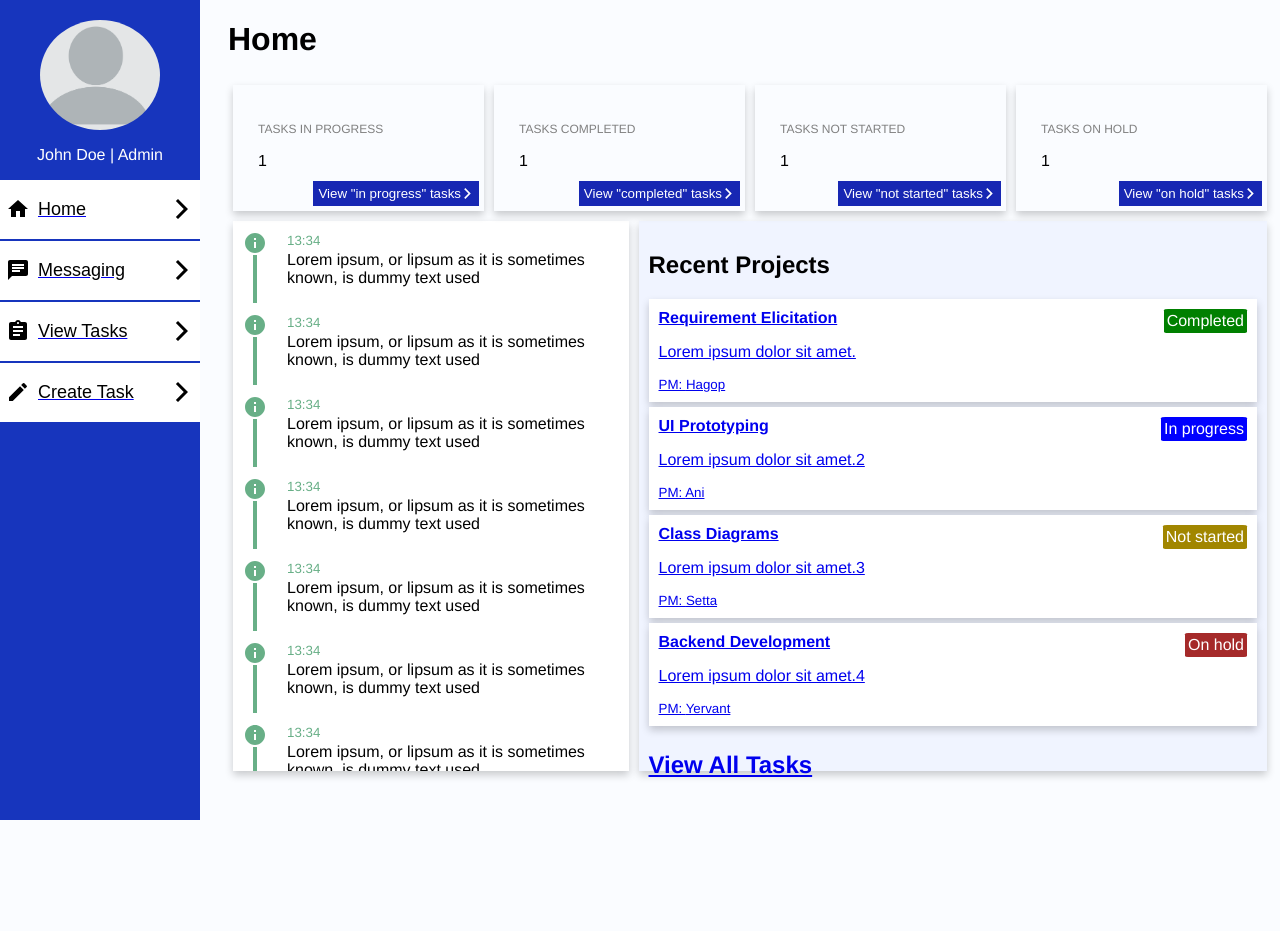
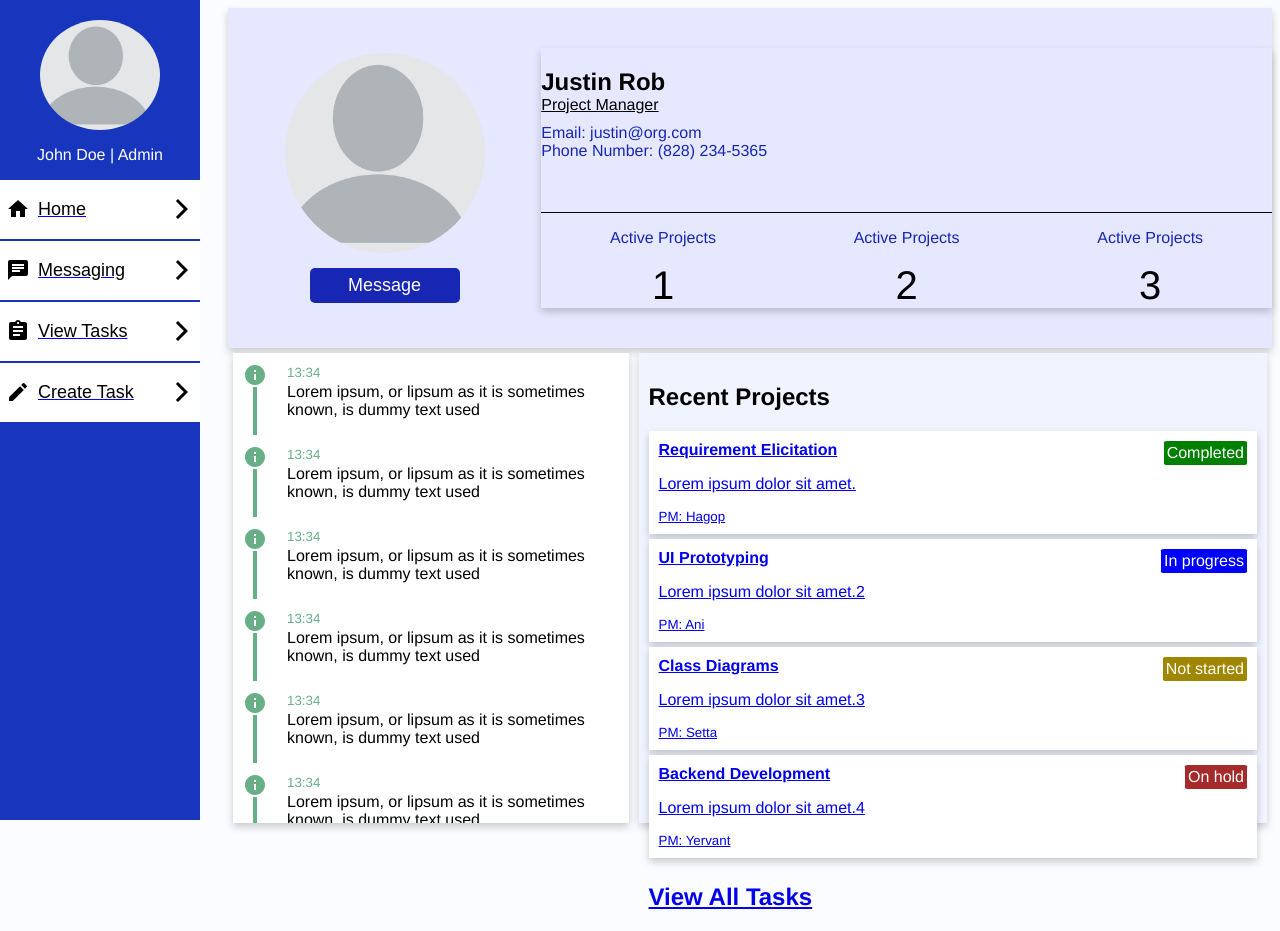
Before and after one commit to SevagSA/Project-Management-Software, a React (Create React App) app in the folder frontend/: page /profile-page in a window 1280 px wide. Before the commit the page ends 800 px from the top, so only its background shows below. Built offline with nearby package versions, Linux system fonts and the light colour scheme.

Commit message:
Created profile page (Profile and ProfileCard)

```diff
--- a/frontend/src/App.js
+++ b/frontend/src/App.js
@@ -13,6 +13,7 @@ import SidebarNav from "./Components/Nav/SidebarNav/SidebarNav";
 import TaskDetail from "./Components/Task/TaskDetail/TaskDetail"
 import Registration from "./Components/Authentication/Registration";
 import Login from "./Components/Authentication/Login";
+import Profile from "./Components/Profile/Profile";
 
 function App() {
     return (
@@ -41,6 +42,9 @@ function App() {
                     <Route path="/login">
                         <Login />
                     </Route>
+                    <Route path="/profile-page">
+                        <Profile />
+                    </Route>
                     <Route path="/">
                         <Home />
                     </Route>
--- /dev/null
+++ b/frontend/src/Components/Profile/Profile.js
@@ -0,0 +1,21 @@
+import styles from "./Styles";
+import { tasks } from "../../DummyData";
+import ProfileCard from "../Widgets/ProfileCard/ProfileCard";
+import TaskList from "../Widgets/Task/TaskList/TaskList";
+import ActivityWidget from "../Widgets/Activity/ActivityWidget/ActivityWidget";
+
+export default function Profile(/**{ member }*/) {
+    // for now, the logic to filter tasks that the member is associated
+    // with is not implemented:
+    // 1. There's not User object.
+    // 2. Will be handled by Django
+    return (
+        <styles.Wrapper>
+            <ProfileCard />
+            <styles.ProfileContentHolder>
+                <ActivityWidget />
+                <TaskList tasks={tasks} /**isMemberSpecific={true}*/ />
+            </styles.ProfileContentHolder>
+        </styles.Wrapper>
+    )
+}
--- /dev/null
+++ b/frontend/src/Components/Profile/Styles.js
@@ -0,0 +1,19 @@
+import styled from "styled-components";
+
+const Wrapper = styled.div`
+    display: flex;
+    flex-direction: column;
+    min-height: 97vh;
+`;
+
+const ProfileContentHolder = styled.div`
+    display: flex;
+    height: 60vh;
+`;
+
+const styles = {
+    Wrapper,
+    ProfileContentHolder
+};
+
+export default styles;
--- /dev/null
+++ b/frontend/src/Components/Widgets/ProfileCard/ProfileCard.js
@@ -0,0 +1,41 @@
+import styles from './Styles';
+
+export default function ProfileCard({ member }) {
+    return (
+        <styles.Wrapper>
+
+            <styles.PictureAndActionHolder>
+                <styles.Picture src={`${process.env.PUBLIC_URL}/assets/images/profile_page.png`} />
+                <styles.ActionBtn>Message</styles.ActionBtn>
+            </styles.PictureAndActionHolder>
+
+            <styles.ProfileInfoHolder>
+                <styles.ProfileOverviewHolder>
+                    <styles.Name>Justin Rob</styles.Name>
+                    <styles.Role>Project Manager</styles.Role>
+
+                    <styles.TextInfo>Email: justin@org.com</styles.TextInfo>
+                    <styles.TextInfo>Phone Number: (828) 234-5365</styles.TextInfo>
+
+                </styles.ProfileOverviewHolder>
+                <styles.ProfileNumbersHolder>
+                    <styles.ProfileNumberHolder>
+                        <styles.NumberTitle>Active Projects</styles.NumberTitle>
+                        <styles.NumberTxt>1</styles.NumberTxt>
+                    </styles.ProfileNumberHolder>
+
+                    <styles.ProfileNumberHolder>
+                        <styles.NumberTitle>Active Projects</styles.NumberTitle>
+                        <styles.NumberTxt>2</styles.NumberTxt>
+                    </styles.ProfileNumberHolder>
+
+                    <styles.ProfileNumberHolder>
+                        <styles.NumberTitle>Active Projects</styles.NumberTitle>
+                        <styles.NumberTxt>3</styles.NumberTxt>
+                    </styles.ProfileNumberHolder>
+                </styles.ProfileNumbersHolder>
+            </styles.ProfileInfoHolder>
+
+        </styles.Wrapper>
+    )
+}
--- /dev/null
+++ b/frontend/src/Components/Widgets/ProfileCard/Styles.js
@@ -0,0 +1,107 @@
+import styled from "styled-components";
+
+const Wrapper = styled.div`
+    background-color: #e6e8ff;
+    width: 100%;
+    height: 260px;
+    display: flex;
+    justify-content: center;
+    padding: 40px 0px;
+    box-shadow: 0 4px 8px 0 rgba(0,0,0,0.2);
+`;
+
+const PictureAndActionHolder = styled.div`
+    flex: 0.30;
+    display: flex;
+    flex-direction: column;
+    justify-content: center;
+    align-items: center;
+`;
+
+const Picture = styled.img`
+    border-radius: 50%;
+    height: 200px;
+    width: 200px;
+`;
+
+const ActionBtn = styled.button`
+    background-color: #1727b3;
+    border: none;
+    color: white;
+    padding: 5px;
+    right: 5px;
+    cursor: pointer;
+    font-size: 18px;
+    height: 35px;
+    width: 150px;
+    margin-top: 15px;
+    border-radius: 5px;
+`;
+
+const ProfileInfoHolder = styled.div`
+    flex: 0.70;
+    display: flex;
+    flex-direction: column;
+    box-shadow: 0 4px 8px 0 rgba(0,0,0,0.2);
+`;
+
+const ProfileOverviewHolder = styled.div`
+    flex: 0.70;
+    border-bottom: 1px solid;
+`;
+
+const Name = styled.h2`
+    margin-bottom: 0px;
+`;
+
+const Role = styled.p`
+    margin: 0px 0px 10px 0px;
+    text-decoration: underline;
+`;
+
+const TextInfo = styled.p`
+    color: #1727b3;
+    margin: 0px;
+`;
+
+const ProfileNumbersHolder = styled.div`
+    flex: 0.30;
+    display: flex;
+    justify-content: start;
+`;
+
+const ProfileNumberHolder = styled.div`
+    flex: 1;
+    display: flex;
+    flex-direction: column;
+    justify-content: space-around;
+    align-items: center;
+`;
+
+const NumberTitle = styled.p`
+    color: #1727b3;
+`;
+
+const NumberTxt = styled.p`
+    font-size: 40px;
+    margin: 0px;
+`;
+
+
+const styles = {
+    Wrapper,
+    PictureAndActionHolder,
+    Picture,
+    ActionBtn,
+    ProfileInfoHolder,
+    ProfileOverviewHolder,
+    Name,
+    Role,
+    TextInfo,
+    ProfileNumbersHolder,
+    ProfileNumberHolder,
+    NumberTitle,
+    NumberTxt,
+}
+
+export default styles;
```
Also changed, not shown: frontend/src/Components/Widgets/Task/TaskList/TaskList.js (+7 -1 lines).
